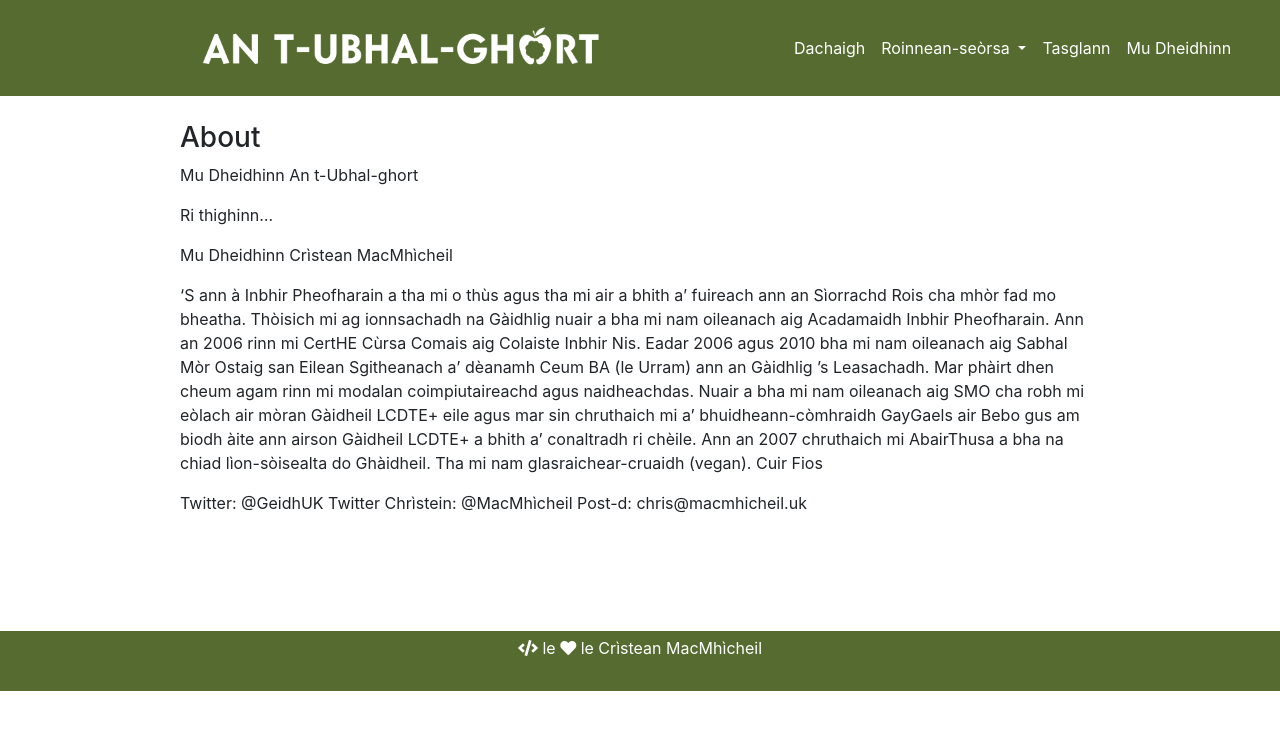
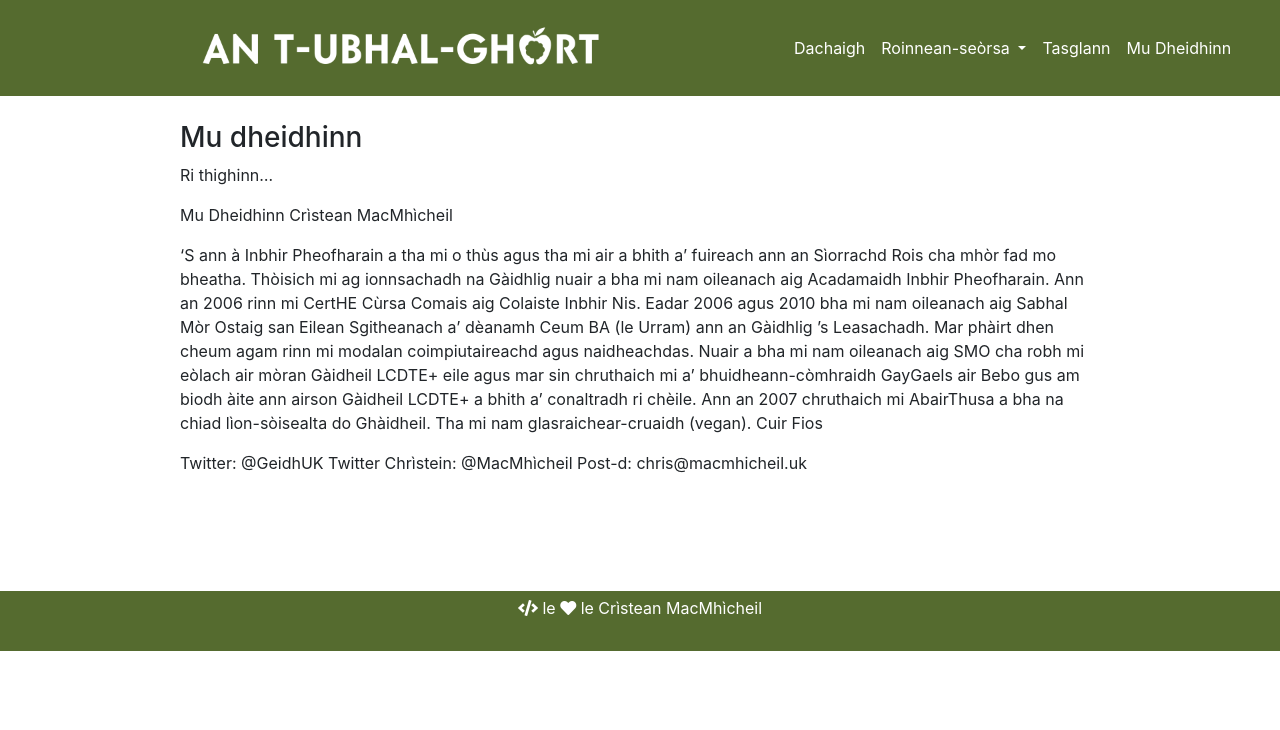
Before and after one commit to MacMhicheil/atug, a Jekyll site: the page built from mu-dheidhinn.md, in a window 1280 px wide. Shown: the top 730 px of the page. Built offline with Jekyll 4.4.1, drawn with Linux system fonts in a browser that asks for light colours; nearby versions of some CDN libraries.

Commit message:
Update mu-dheidhinn.md

```diff
--- a/mu-dheidhinn.md
+++ b/mu-dheidhinn.md
@@ -1,10 +1,8 @@
 ---
 layout: page
-title: About
+title: Mu dheidhinn
 permalink: /mu-dheidhinn/
 ---
-
-Mu Dheidhinn An t-Ubhal-ghort
 
 Ri thighinn…
 
```
